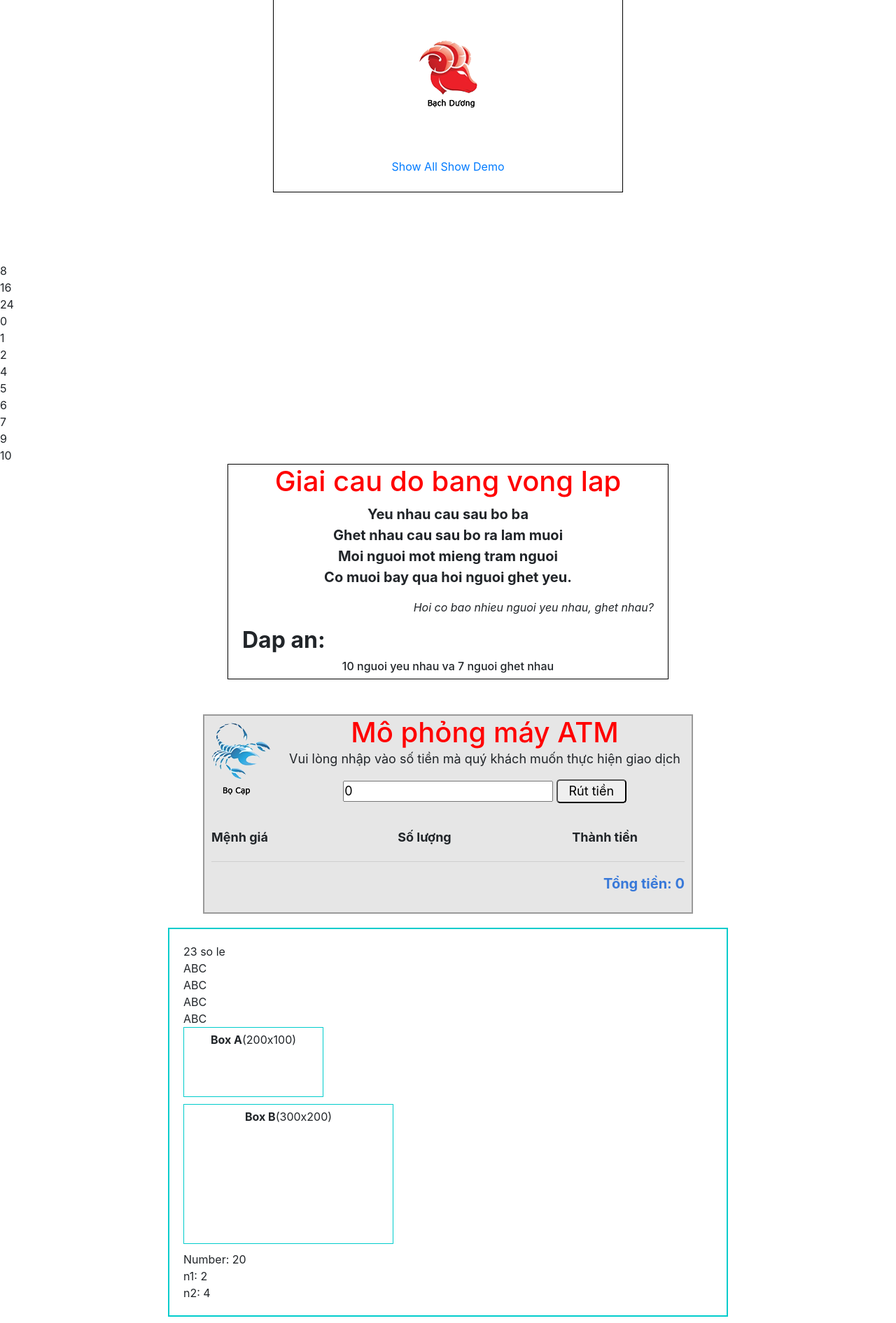
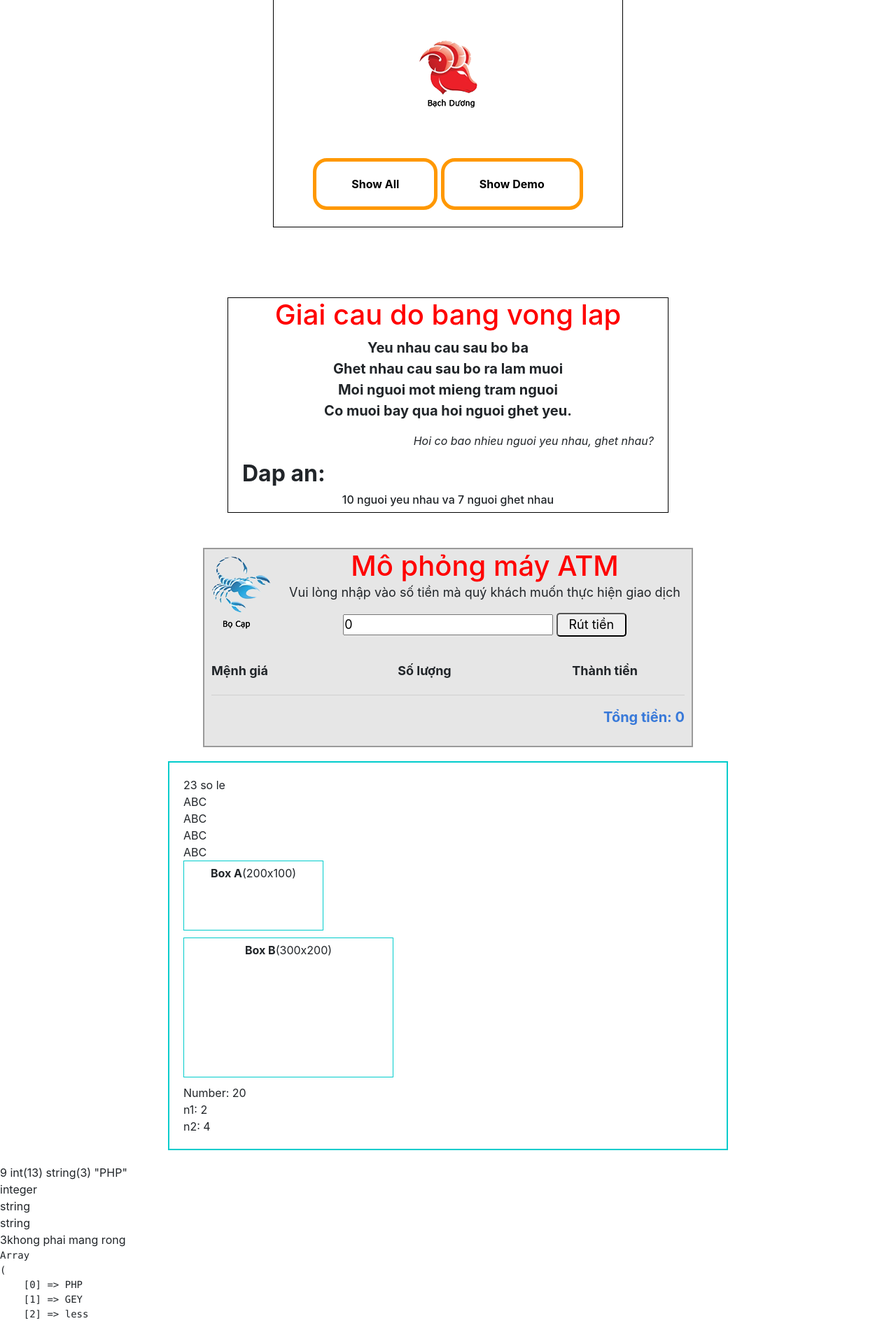
Before and after one commit to nguyenvanbinh3479/PHPv2, a PHP site: page /zendVN.php in a window 1280 px wide. Shown: the part 1838-3729 px from the top of the page at 70% size. Run offline with PHP 8.4, Linux system fonts and the light colour scheme.

Commit message:
Edited page

```diff
--- a/zendVN.php
+++ b/zendVN.php
@@ -32,6 +32,7 @@
 				<p class="result">ban dang o trang thu <?php echo $result;?></p>
 
 			<!-- may tinh -->
+
 				<?php
 
           $a = '';
@@ -99,10 +100,7 @@
 						else{
 							echo $result;
 						}
-					?><?php
-
 					?>
-
 				</h4>
 
 
@@ -413,7 +411,7 @@
 						</div>
 					</ul>
 				</div>
-			<!-- vong lap do while -->
+			<!-- image gallery -->
 				<div class="image" style="border: 1px solid #000; width: 500px; margin: 100px auto; text-align: center;"><br>
 					<h1 style="color: red;">image gallery</h1><br><br>
 					<?php
@@ -430,35 +428,10 @@
 						}
 						while($i <= 12 && $flagShow == 1);
 					?>
-					<a href="ZendVN.php?show=1">Show All</a>
-					<a href="ZendVN.php?show=0">Show Demo</a><br><br>
+					<a class="name" href="ZendVN.php?show=1">Show All</a>
+					<a class="name" href="ZendVN.php?show=0">Show Demo</a><br><br>
 				</div>
-			<!-- break, continue -->
-				<?php
-					$n = 0;
-					for($i = 0; $i <= 100; $i+=8)
-					{
-						if($n < 3)
-						{
-							if ($i % 8 == 0 && $i > 0)
-							{
-								echo $i.'<br>';
-								$n++;
-							}
-						}
-						else
-						{
-							break;
-						}
-					}
-				?>
-				<?php
-					for ($i = 0; $i <= 10; $i++)
-					{
-						if($i == 3 || $i == 8) continue;
-						echo $i . "<br/>";
-					}
-				?>
+
 			<!-- giai cau do bang vong lap -->
 				<div class="giaido" style="text-align: center; border: 1px solid #000; width: 630px; margin: 0 auto 50px; padding: 0 20px;">
 					<h1 style='color: red;'>Giai cau do bang vong lap</h1>
```
Lines whose indentation alone changed are shown as unchanged.
